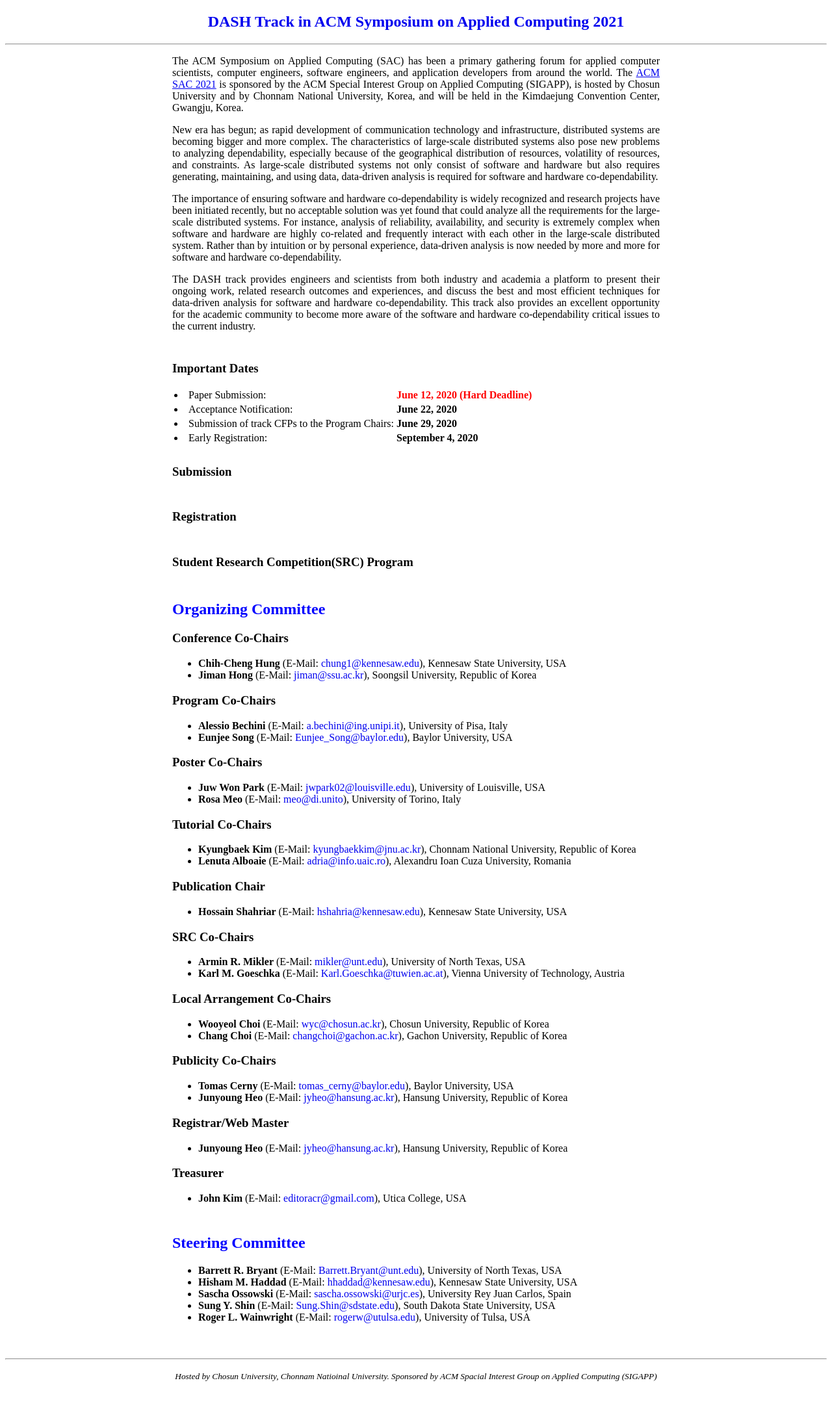
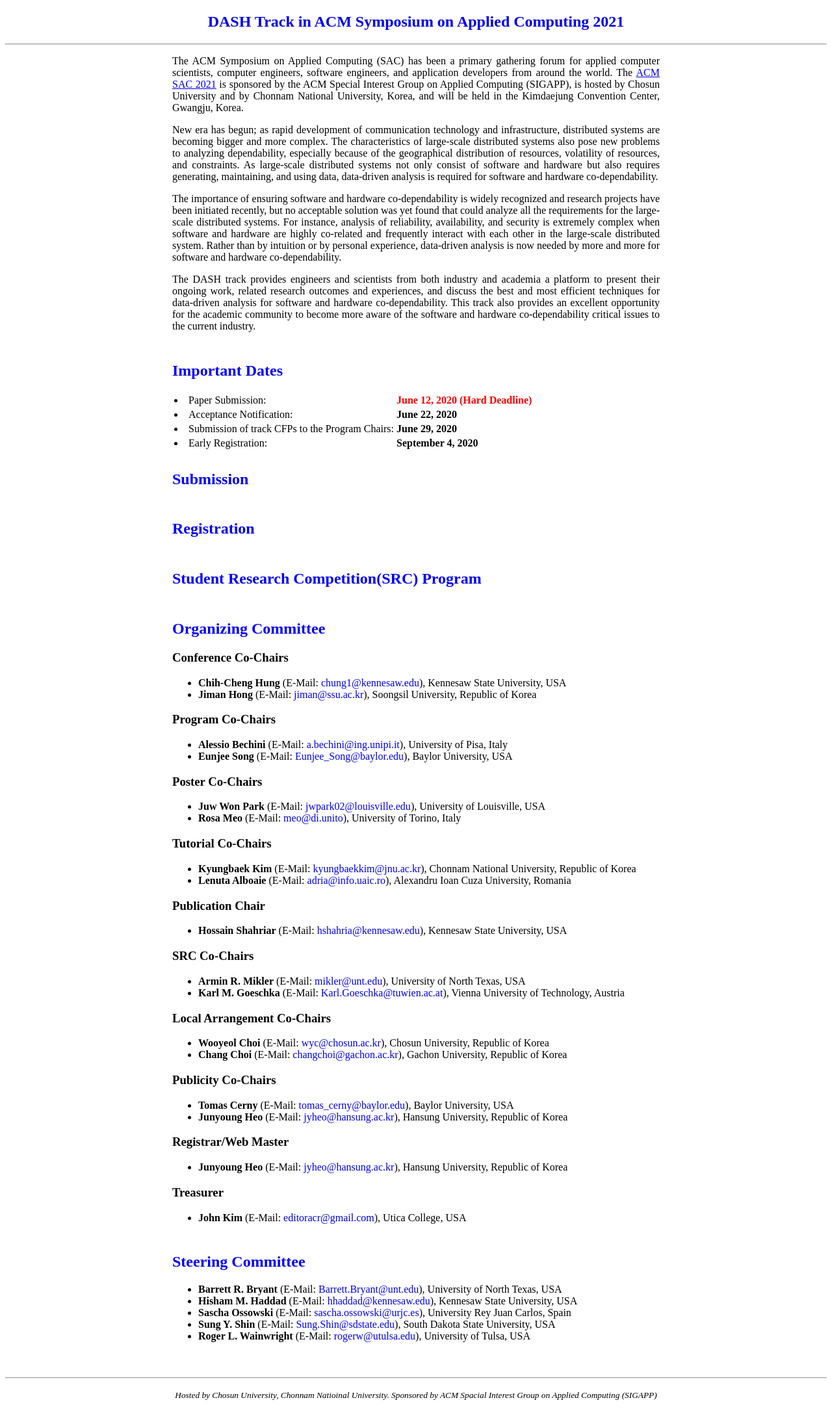
Before and after one commit to sac-dash/2021, a Jekyll site: the page built from index.html, in a window 1280 px wide. Shown: the whole page at 65% size. Built offline with Jekyll 4.4.1, drawn with Linux system fonts in a browser that asks for light colours; the list of posts is cut into pages by our own code; before the commit the page ends 2142 px from its top, so only the background shows below that.

Commit message:
Update index.html

```diff
--- a/index.html
+++ b/index.html
@@ -13,7 +13,7 @@
             </div>
 
             <div style="padding-top: 10px">
-                  <h3>Important Dates</h3>
+                  <h2 style="color:#0000FF">Important Dates</h2>
                   <table>
                         <tbody>
                               <tr>
@@ -53,17 +53,17 @@
             </div>
 
             <div style="padding-top: 10px">
-                  <h3>Submission</h3>
+                  <h2 style="color:#0000FF">Submission</h2>
                   <p style="text-align: justify"></p>
             </div>
 
             <div style="padding-top: 10px">
-                  <h3>Registration</h3>
+                  <h2 style="color:#0000FF">Registration</h2>
                   <p style="text-align: justify"></p>
             </div>
 
             <div style="padding-top: 10px">
-                  <h3>Student Research Competition(SRC) Program</h3>
+                  <h2 style="color:#0000FF">Student Research Competition(SRC) Program</h2>
                   <p style="text-align: justify"></p>
             </div>
 
```
Lines whose indentation alone changed are shown as unchanged.
